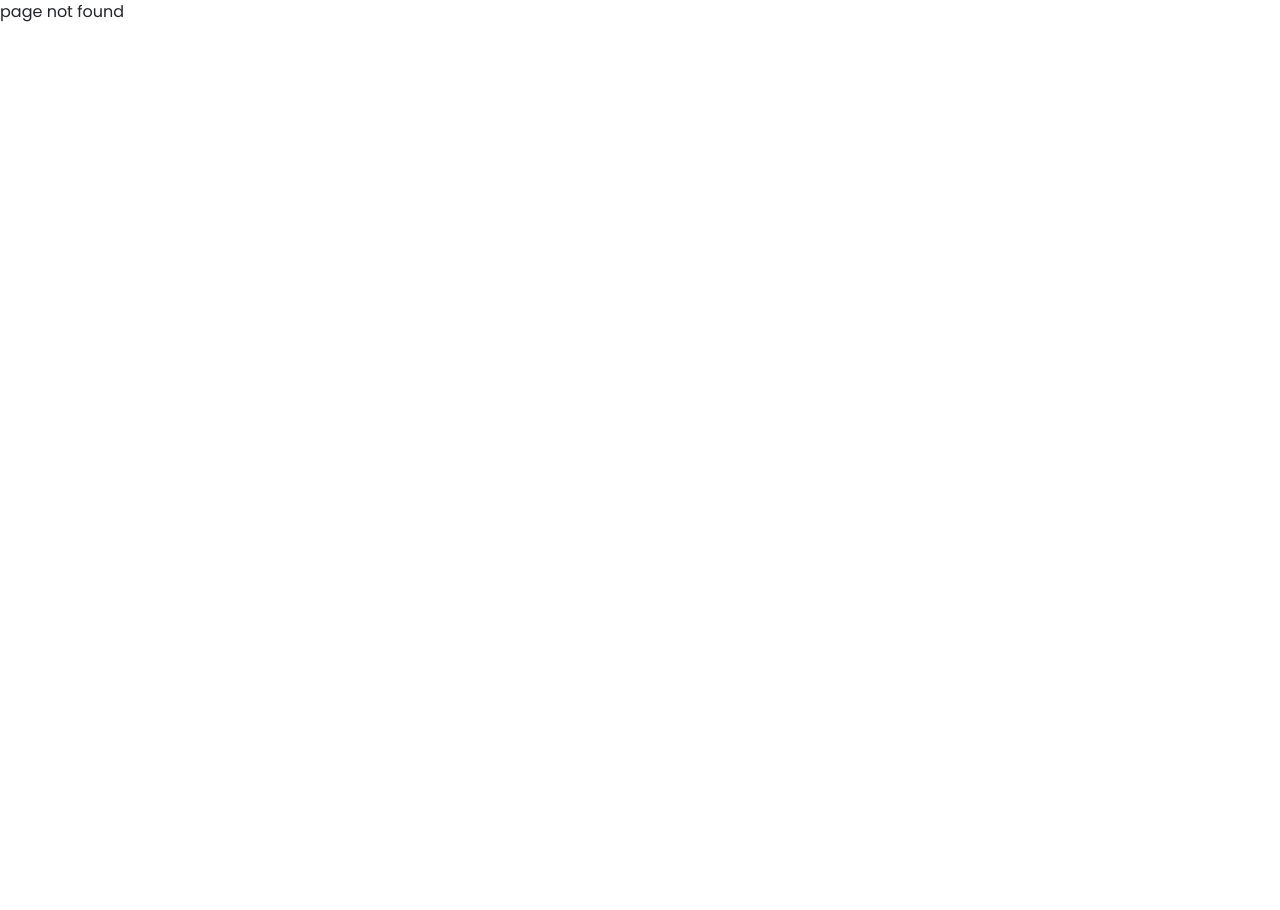
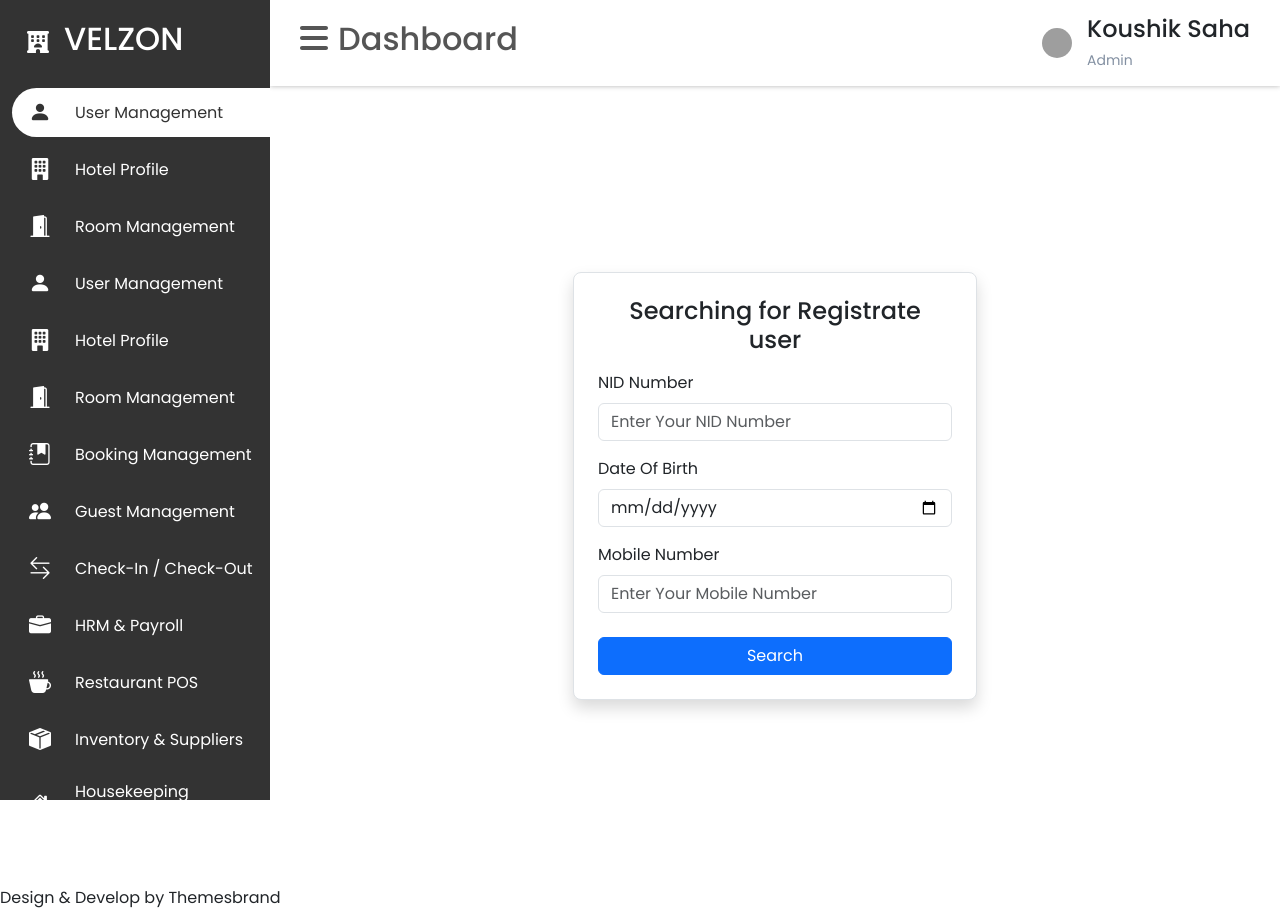
Before and after one commit to Vireta-Group/hotel-saas-frontend, a React (Vite) app: page /SearchingRegistrate in a window 1280 px wide. Before the commit this address had no page. Before the commit the page ends 800 px from the top, so only its background shows below. Built offline with nearby package versions, Linux system fonts and the light colour scheme; grey boxes are pictures that could not be loaded.

Commit message:
SearchingRegistrate file add

```diff
--- a/src/pages/bookingRegistration/BookingRegistration.jsx
+++ b/src/pages/SearchingRegistrate/SearchingRegistrate.jsx
@@ -1,6 +1,6 @@
 import { Container, Row, Col, Form, Button } from 'react-bootstrap';
 
-function BookingRegistration() {
+function SearchingRegistrate () {
   return (
     <Container
       fluid
@@ -9,7 +9,7 @@ function BookingRegistration() {
     >
       <Row className="w-100 justify-content-center">
         <Col xs={12} sm={10} md={8} lg={6} xl={5} className="border rounded-3 p-4 shadow bg-white">
-          <h3 className="text-center mb-4">Booking Registration</h3>
+          <h4 className="text-center mb-3">Searching for   Registrate<br></br> user</h4>
           <Form>
             <Form.Group controlId="nid" className="mb-3">
               <Form.Label>NID Number</Form.Label>
@@ -36,4 +36,4 @@ function BookingRegistration() {
   );
 }
 
-export default BookingRegistration;
+export default SearchingRegistrate;
--- a/src/routes/routes.jsx
+++ b/src/routes/routes.jsx
@@ -7,7 +7,8 @@ import ProtectRoutes from "./ProtectRoutes";
 import Root from "./Root";
 import MainContent from "../compoents/Main/MainContent";
 import AuthSignInCover from "../compoents/SignIn/AuthSingInCover";
-import BookingRegistration from "../pages/bookingRegistration/BookingRegistration";
+import SearchingRegistrate from "../pages/SearchingRegistrate/SearchingRegistrate";
+
 
 
 
@@ -19,7 +20,7 @@ const router = createBrowserRouter(
       <Route path="/" element={<ProtectRoutes />}>
         <Route path="" element={<Root />}>
           <Route index element={<MainContent />} />
-           <Route path="BookingRegistration" element={<BookingRegistration></BookingRegistration>}/>
+           <Route path="SearchingRegistrate" element={<SearchingRegistrate></SearchingRegistrate>}/>
 
         </Route>
       </Route>
```
